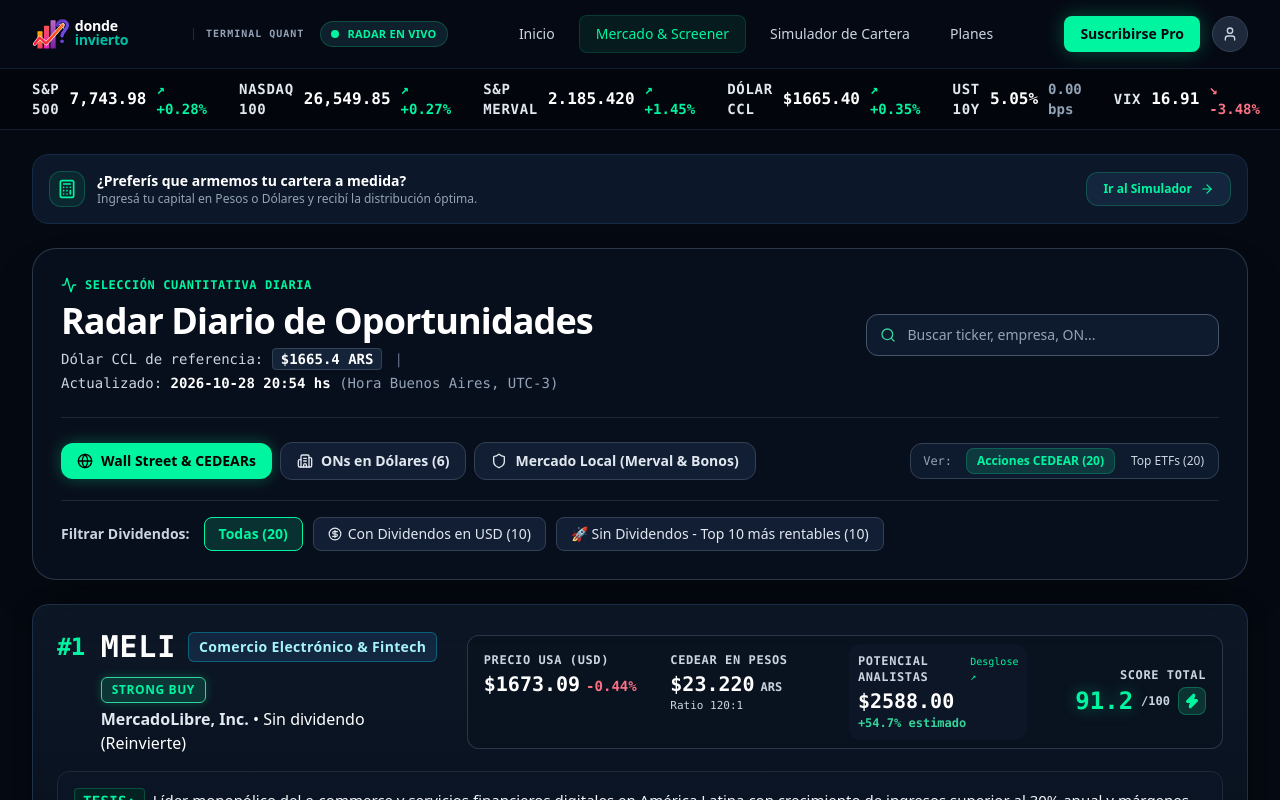
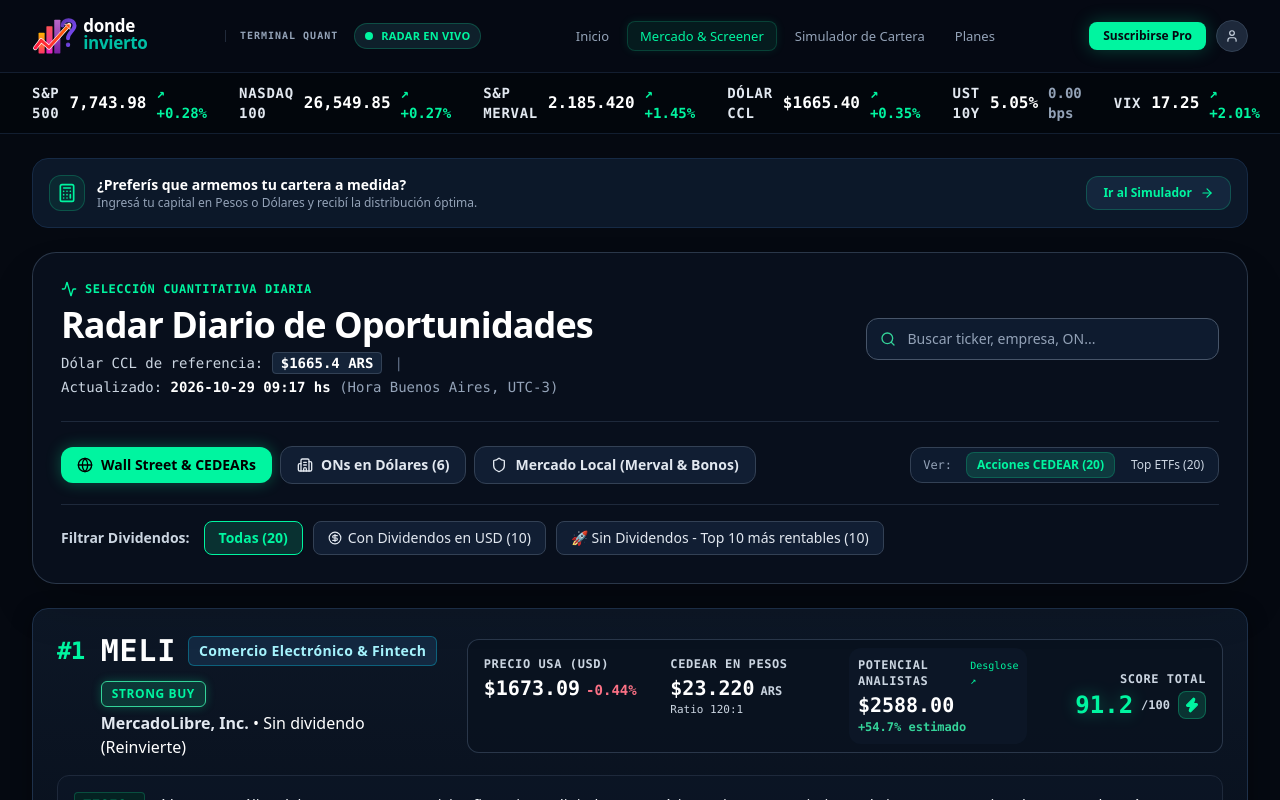
Before and after one commit to gyunik/DondeInvierto, a Next.js app in the folder web/: page /screener in a window 1280 px wide. Shown: the top 800 px of the page. Built offline with nearby package versions, Linux system fonts and the light colour scheme.

Commit message:
feat(automation & ui): agregar cron pre-market 6am y post-cierre, y ajustar proporciones header estilo ListeningLab

```diff
--- a/web/src/components/Navbar.tsx
+++ b/web/src/components/Navbar.tsx
@@ -40,14 +40,14 @@
   return (
     <header className="w-full border-b border-[#162338]/80 bg-[#060B14]/90 backdrop-blur-md sticky top-0 z-50">
       {/* Top Navigation Bar */}
-      <div className="w-full px-4 sm:px-6 lg:px-8 py-3.5 flex items-center justify-between">
+      <div className="w-full px-4 sm:px-6 lg:px-8 py-3 flex items-center justify-between">
         <div className="flex items-center space-x-3 sm:space-x-4">
-          <Link className="flex items-center gap-3 group" href="/" title="DONDE INVIERTO - Inicio">
-            {/* Logo Oficial Donde Invierto */}
-            <div className="h-9 sm:h-10 flex items-center transition-transform group-hover:scale-[1.02]">
-              <Logo className="h-9 sm:h-10 w-auto" idPrefix="nav" />
+          <Link className="flex items-center gap-3.5 group" href="/" title="DONDE INVIERTO - Inicio">
+            {/* Logo Oficial Donde Invierto (Agrandado para presencia destacada de marca) */}
+            <div className="h-11 sm:h-12 flex items-center transition-transform group-hover:scale-[1.02]">
+              <Logo className="h-11 sm:h-12 w-auto" idPrefix="nav" />
             </div>
-            <div className="hidden sm:flex flex-col justify-center border-l border-slate-700/60 pl-3 leading-tight">
+            <div className="hidden sm:flex flex-col justify-center border-l border-slate-700/60 pl-3.5 leading-tight">
               <span className="text-[10px] font-mono font-bold tracking-widest uppercase text-slate-400 group-hover:text-slate-200 transition-colors">
                 Terminal Quant
               </span>
@@ -60,18 +60,18 @@
           </div>
         </div>
 
-        {/* Navigation Links */}
-        <nav className="hidden md:flex items-center space-x-1 lg:space-x-2">
+        {/* Navigation Links (Más compactas y sutiles estilo ListeningLab) */}
+        <nav className="hidden md:flex items-center space-x-1 lg:space-x-1.5">
           {navLinks.map((link) => {
             const active = isActive(link.href);
             return (
               <Link
                 key={link.name}
                 href={link.href}
-                className={`px-4 py-2 rounded-lg text-sm font-medium transition-all ${
+                className={`px-3 py-1.5 rounded-lg text-xs lg:text-[13px] font-medium transition-all ${
                   active
-                    ? "text-[#00F5A0] bg-emerald-500/10 border border-emerald-500/20"
-                    : "text-slate-300 hover:text-white hover:bg-slate-800/40"
+                    ? "text-[#00F5A0] bg-emerald-500/10 border border-emerald-500/25 shadow-[0_0_10px_rgba(0,245,160,0.1)]"
+                    : "text-slate-400 hover:text-slate-100 hover:bg-slate-800/40"
                 }`}
               >
                 {link.name}
@@ -81,19 +81,19 @@
         </nav>
 
         {/* Right Action & Profile Button */}
-        <div className="flex items-center space-x-3">
+        <div className="flex items-center space-x-2.5">
           <Link
-            className="px-4 py-2 text-xs md:text-sm font-bold bg-[#00F5A0] hover:bg-[#00d68b] text-[#050911] rounded-lg shadow-[0_0_20px_rgba(0,245,160,0.3)] transition-all transform hover:-translate-y-0.5 active:translate-y-0"
+            className="px-3.5 py-1.5 text-xs font-bold bg-[#00F5A0] hover:bg-[#00d68b] text-[#050911] rounded-lg shadow-[0_0_18px_rgba(0,245,160,0.25)] transition-all transform hover:-translate-y-0.5 active:translate-y-0"
             href="/#planes-precios"
           >
             Suscribirse Pro
           </Link>
           <button
             aria-label="Perfil de usuario"
-            className="w-9 h-9 rounded-full bg-slate-800 border border-slate-700 hover:border-slate-500 flex items-center justify-center text-slate-300 hover:text-white transition-colors"
+            className="w-8 h-8 rounded-full bg-slate-800 border border-slate-700 hover:border-slate-500 flex items-center justify-center text-slate-300 hover:text-white transition-colors"
             type="button"
           >
-            <User className="w-4 h-4" />
+            <User className="w-3.5 h-3.5" />
           </button>
         </div>
       </div>
--- a/web/src/data/marketData.json
+++ b/web/src/data/marketData.json
@@ -1,6 +1,6 @@
 {
   "date": "2026-10-27",
-  "last_updated": "2026-10-28 20:54 hs",
+  "last_updated": "2026-10-29 09:17 hs",
   "ccl_dollar": 1665.4,
   "market": {
     "^GSPC": {
@@ -30,8 +30,8 @@
     },
     "^VIX": {
       "name": "VIX (Volatilidad)",
-      "price": 16.91,
-      "change": -3.48
+      "price": 17.25,
+      "change": 2.01
     }
   },
   "stocks": [
@@ -1143,8 +1143,8 @@
       "manager": "BlackRock (iShares)",
       "pays_dividend": false,
       "dividend_policy": "Acumulación (Reinvierte)",
-      "price": 835.29,
-      "day_change": 0.19,
+      "price": 832.85,
+      "day_change": -0.29,
       "return_1y": 28.9,
       "return_3m": 6.8,
       "expense_ratio": 0.07,
@@ -1152,7 +1152,7 @@
       "dividend_frequency": "Reinvierte internamente el 100%",
       "score": 94.5,
       "cedear_ratio": "10:1",
-      "cedear_price_ars": 139109,
+      "cedear_price_ars": 138703,
       "thesis": "ETF de BlackRock domiciliado en Irlanda que no reparte efectivo: reinvierte los dividendos automáticamente, maximizando el interés compuesto libre de retenciones locales."
     },
     {
```
Also changed, not shown: 2 other files (tests, documents, lock files or other folders).
